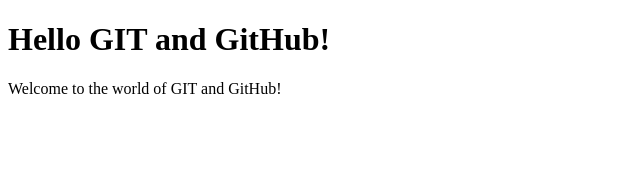
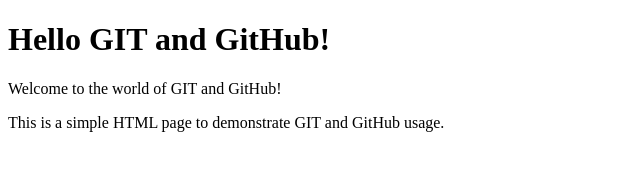
Before and after one commit to YuriyTereikovskyi/GITPROBA, a plain HTML site: page index.html in a window 1280 px wide. Shown: the whole page, without its empty margins (0-640 px from the left). Drawn offline with Linux system fonts and the light colour scheme.

Commit message:
New commit

```diff
--- a/index.html
+++ b/index.html
@@ -8,5 +8,6 @@
 <body>
     <h1>Hello GIT and GitHub!</h1>
     <p>Welcome to the world of GIT and GitHub!</p>
+    <p>This is a simple HTML page to demonstrate GIT and GitHub usage.</p>
 </body>
 </html>
```
